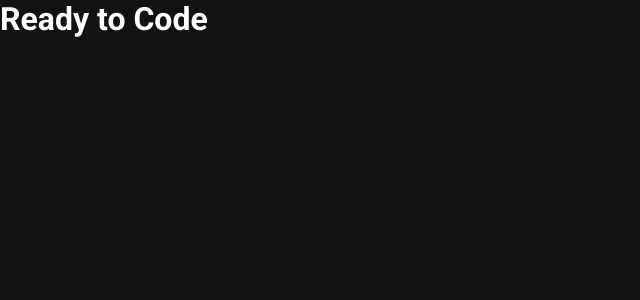
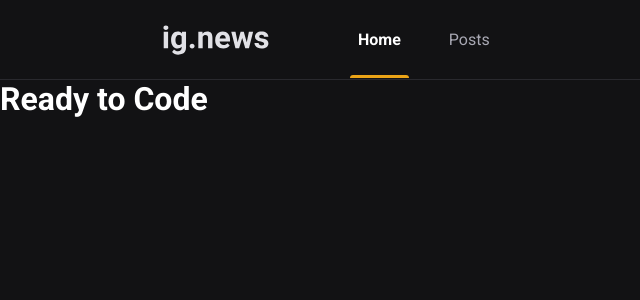
Before and after one commit to SilvanoGPM/ig-news, a Next.js app: page / in a window 1280 px wide. Shown: the top 300 px of the page, without its empty margins (0-640 px from the left). Built offline with nearby package versions, Linux system fonts and the light colour scheme.

Commit message:
feat: add Header component

```diff
--- /dev/null
+++ b/src/components/Header/index.tsx
@@ -0,0 +1,17 @@
+import Image from 'next/image';
+import styles from './styles.module.scss';
+
+export function Header() {
+  return (
+    <header className={styles.headerContainer}>
+      <div className={styles.headerContent}>
+        <Image width={108} height={30} src="/images/logo.svg" alt="ig.news" />
+
+        <nav>
+          <a className={styles.active}>Home</a>
+          <a>Posts</a>
+        </nav>
+      </div>
+    </header>
+  );
+}
--- /dev/null
+++ b/src/components/Header/styles.module.scss
@@ -0,0 +1,55 @@
+.headerContainer {
+  height: 5rem;
+  border-bottom: 1px solid var(--gray-800);
+}
+
+.headerContent {
+  max-width: 1020px;
+  height: 100%;
+  margin: 0 auto;
+  padding: 0 2rem;
+
+  display: flex;
+  align-items: center;
+
+  nav {
+    margin-left: 5rem;
+    height: 100%;
+    display: flex;
+
+    a {
+      position: relative;
+      height: 100%;
+      display: flex;
+      align-items: center;
+      padding: 0 0.5rem;
+      color: var(--gray-300);
+
+      transition: color 0.2s;
+
+      &:hover {
+        color: var(--white);
+      }
+
+      & + a {
+        margin-left: 2rem;
+      }
+
+      &.active {
+        color: var(--white);
+        font-weight: bold;
+      }
+
+      &.active::after {
+        content: "";
+        position: absolute;
+        bottom: 1px;
+        left: 0;
+        right: 0;
+        height: 3px;
+        background-color: var(--yellow-500);
+        border-radius: 3px 3px 0 0;
+      }
+    }
+  }
+}
--- a/src/pages/_app.tsx
+++ b/src/pages/_app.tsx
@@ -1,5 +1,7 @@
 import { AppProps } from "next/app";
 import Head from "next/head";
+
+import { Header } from '../components/Header';
 
 import '../styles/global.scss';
 
@@ -10,6 +12,8 @@
         <title>Início • ig.news</title>
       </Head>
 
+      <Header />
+
       <Component {...pageProps} />
     </>
   );
--- a/src/pages/_document.tsx
+++ b/src/pages/_document.tsx
@@ -12,6 +12,8 @@
             href="https://fonts.googleapis.com/css2?family=Roboto:ital,wght@0,400;0,700;1,900&display=swap"
             rel="stylesheet"
           />
+
+          <link rel="shortcut icon" type="image/png" href="/favicon.png" />
         </Head>
 
         <body>
--- a/src/styles/global.scss
+++ b/src/styles/global.scss
@@ -9,6 +9,7 @@
 
   --gray-100: #e1e1e6;
   --gray-300: #a8a8b3;
+  --gray-800: #29292e;
   --gray-900: #121214;
 
   --cyan-500: #61dafb;
```
